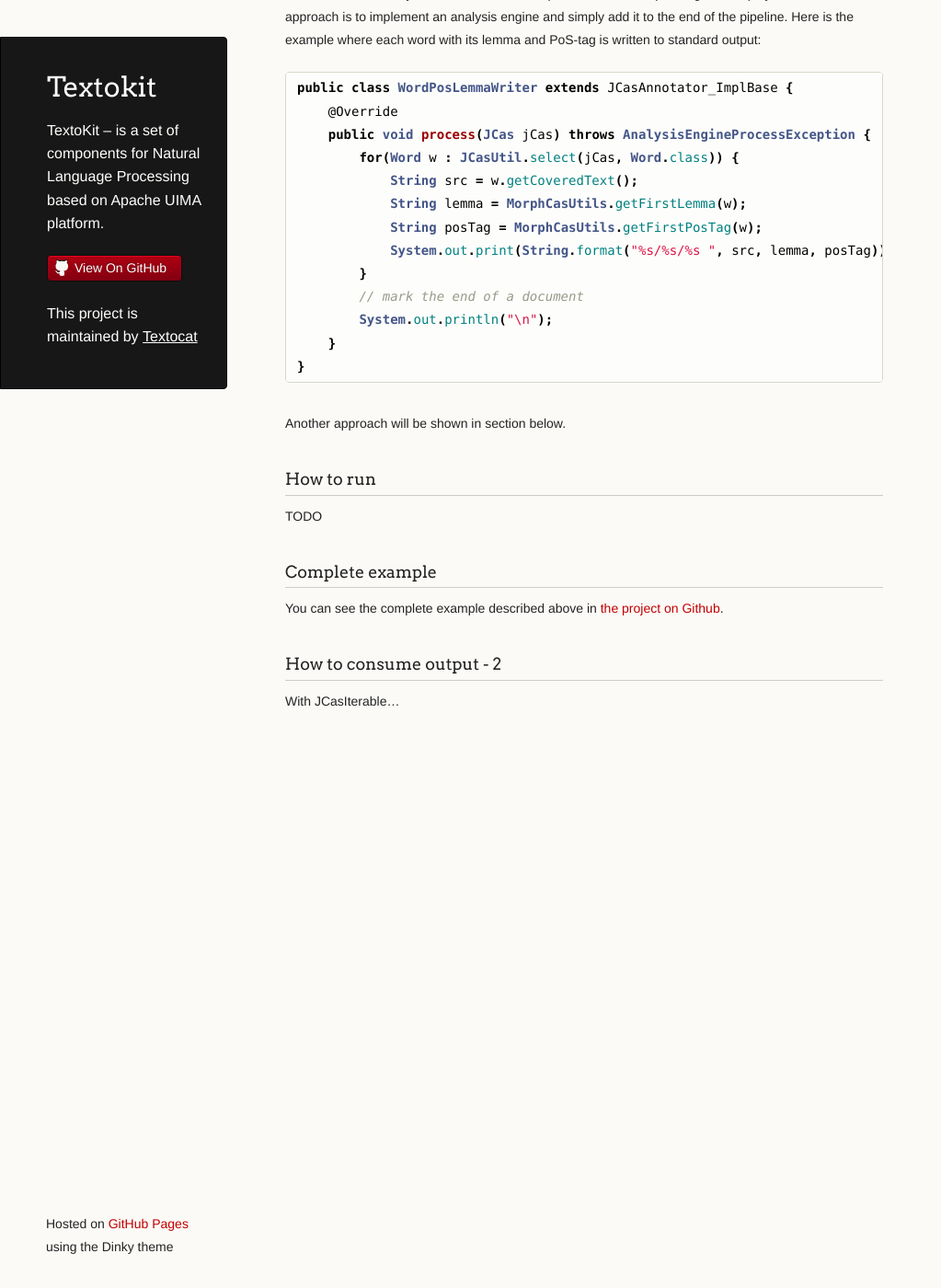
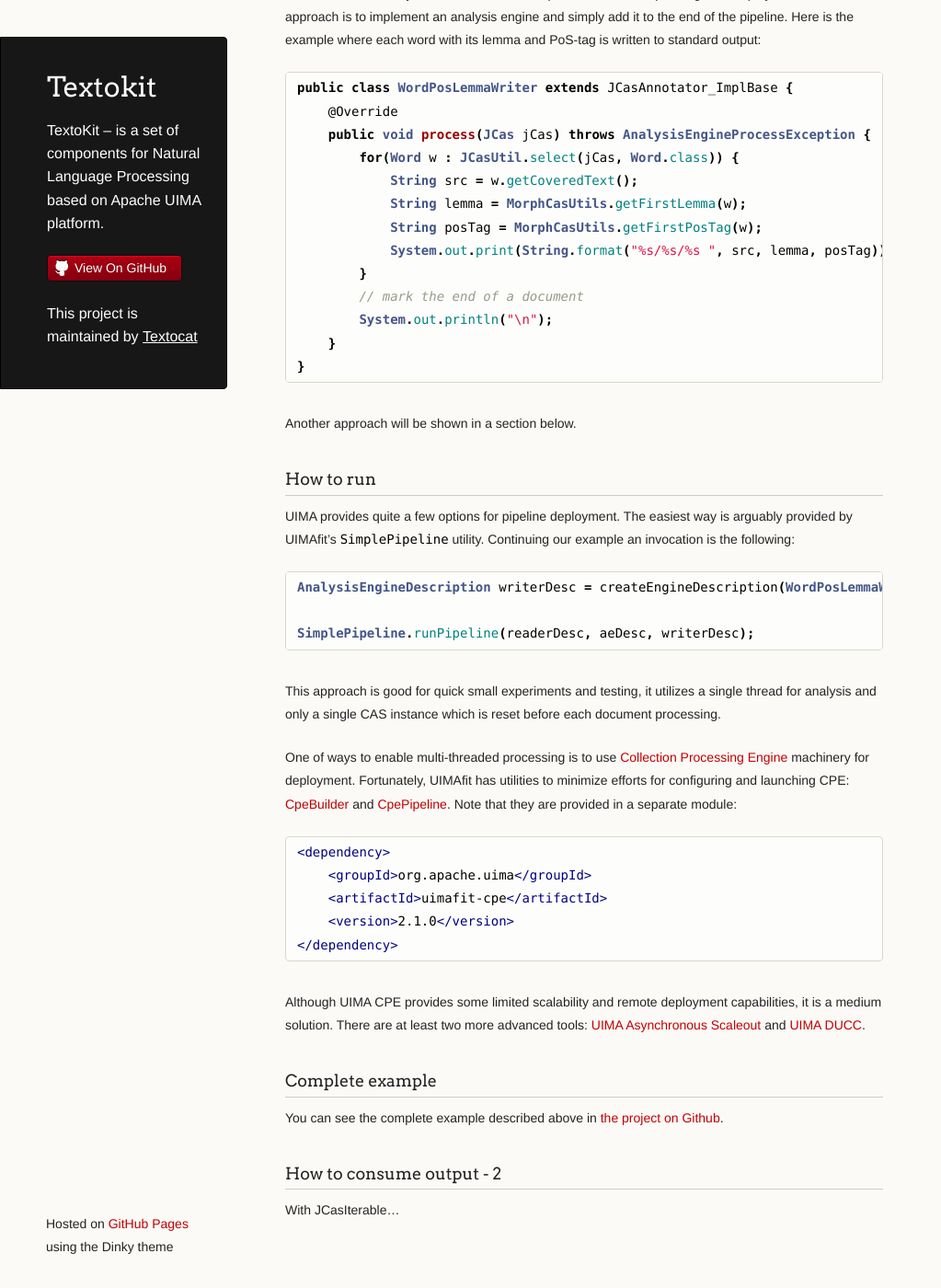
Before and after one commit to textocat/textokit-core, a Jekyll site: the page built from getting-started/index.md, in a window 1280 px wide and 1400 px high, scrolled down 5530 px. Shown: the whole window at 92% size, without its empty margins (0-1023 px from the left). Built offline with Jekyll 4.4.1, drawn with Linux system fonts in a browser that asks for light colours.

Commit message:
written section How to Run in Getting-Started

```diff
--- a/getting-started/index.md
+++ b/getting-started/index.md
@@ -149,7 +149,7 @@ TextoKit contains several collection reader implementations, we mention here a f
 
 UIMA needs a `CollectionReaderDescription` to produce an instance of collection reader in runtime.
 You can either write an XML description (as supposed in UIMA documentation) or build it programmatically.
-The latter approach is facilitated by UIMAfit's `CollectionReaderFactory`.
+The latter approach is facilitated by UIMAfit's [`CollectionReaderFactory`](http://uima.apache.org/d/uimafit-current/api/org/apache/uima/fit/factory/CollectionReaderFactory.html).
 The quite common convention is to provide a static factory method in a collection reader class where the method produces a description instance.
 
 The main purpose of a collection reader is to set a document text and some initial feature structures into an empty CAS.
@@ -166,7 +166,7 @@ It implements linear ordering of constituent analysis engines, so you just list
 
 UIMA needs an `AnalysisEngineDescription` to produce an instance of analysis engine in runtime.
 You can either write an XML description (as supposed in UIMA documentation) or build it programmatically.
-The latter approach is facilitated by UIMAfit's `AnalysisEngineFactory`.
+The latter approach is facilitated by UIMAfit's [`AnalysisEngineFactory`](http://uima.apache.org/d/uimafit-current/api/org/apache/uima/fit/factory/AnalysisEngineFactory.html).
 When you assemble a description for aggregate AE there are a couple of ways to define an inner AE:
 
 * write a description for the inner AE from scratch,
@@ -189,7 +189,7 @@ in corresponding _facade classes_ of API modules, here are a few of them:
 
 * `LemmatizerAPI` (in `textokit-lemmatizer-api`).
 
-Using these names you can assemble an aggregate description with UIMAfit's `AnalysisEngineFactory`:
+Using these names you can assemble an aggregate description with UIMAfit's [`AnalysisEngineFactory`](http://uima.apache.org/d/uimafit-current/api/org/apache/uima/fit/factory/AnalysisEngineFactory.html):
 {% highlight java %}
 import static org.apache.uima.fit.factory.AnalysisEngineFactory.* ;
 ...
@@ -234,10 +234,36 @@ public class WordPosLemmaWriter extends JCasAnnotator_ImplBase {
 }
 {% endhighlight %}
 
-Another approach will be shown in section below.
+Another approach will be shown in a section below.
 
 ### How to run
-TODO
+UIMA provides quite a few options for pipeline deployment.
+The easiest way is arguably provided by UIMAfit's [`SimplePipeline`](http://uima.apache.org/d/uimafit-current/api/org/apache/uima/fit/pipeline/SimplePipeline.html) utility.
+Continuing our example an invocation is the following:
+
+{% highlight java %}
+AnalysisEngineDescription writerDesc = createEngineDescription(WordPosLemmaWriter.class);
+
+SimplePipeline.runPipeline(readerDesc, aeDesc, writerDesc);
+{% endhighlight %}
+
+This approach is good for quick small experiments and testing,
+it utilizes a single thread for analysis and only a single CAS instance which is reset before each document processing.
+
+One of ways to enable multi-threaded processing is to use [Collection Processing Engine](http://uima.apache.org/d/uimaj-current/tutorials_and_users_guides.html#ugr.tug.cpe) machinery for deployment.
+Fortunately, UIMAfit has utilities to minimize efforts for configuring and launching CPE:
+[CpeBuilder](http://uima.apache.org/d/uimafit-current/api/org/apache/uima/fit/cpe/CpeBuilder.html) and [CpePipeline](http://uima.apache.org/d/uimafit-current/api/org/apache/uima/fit/cpe/CpePipeline.html).
+Note that they are provided in a separate module:
+
+{% highlight xml %}
+<dependency>
+    <groupId>org.apache.uima</groupId>
+    <artifactId>uimafit-cpe</artifactId>
+    <version>2.1.0</version>
+</dependency>
+{% endhighlight %}
+Although UIMA CPE provides some limited scalability and remote deployment capabilities, it is a medium solution.
+There are at least two more advanced tools: [UIMA Asynchronous Scaleout](https://uima.apache.org/doc-uimaas-what.html) and [UIMA DUCC](https://uima.apache.org/doc-uimaducc-whatitam.html).
 
 ### Complete example
 You can see the complete example described above in [the project on Github](https://github.com/textocat/textokit-core-examples/tree/master/getting-started).
```
